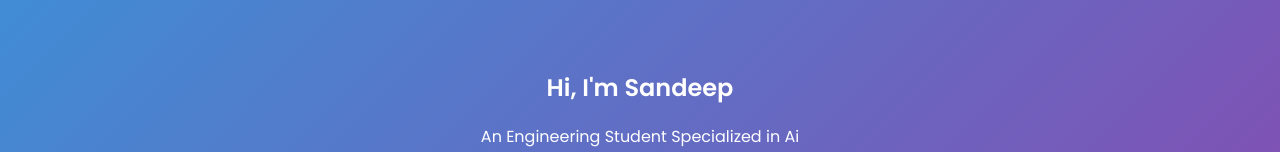
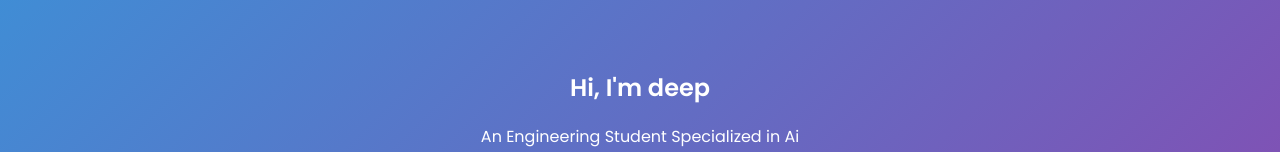
Before and after one commit to sandeepcodegnan/resume_1, a plain HTML site: page index.html in a window 1280 px wide. Shown: the part 280-432 px from the top of the page. Drawn offline with Linux system fonts and the light colour scheme.

Commit message:
Update index.html

```diff
--- a/index.html
+++ b/index.html
@@ -29,7 +29,7 @@
         <!-- Hero Section -->
         <section class="hero" id="hero">
             <div class="container">
-                <h1>Hi, I'm Sandeep</h1>
+                <h1>Hi, I'm deep</h1>
                 <p>An Engineering Student Specialized in Ai </p>
                 <a href="#projects" class="cta-button">View My Work</a>
             </div>
```
